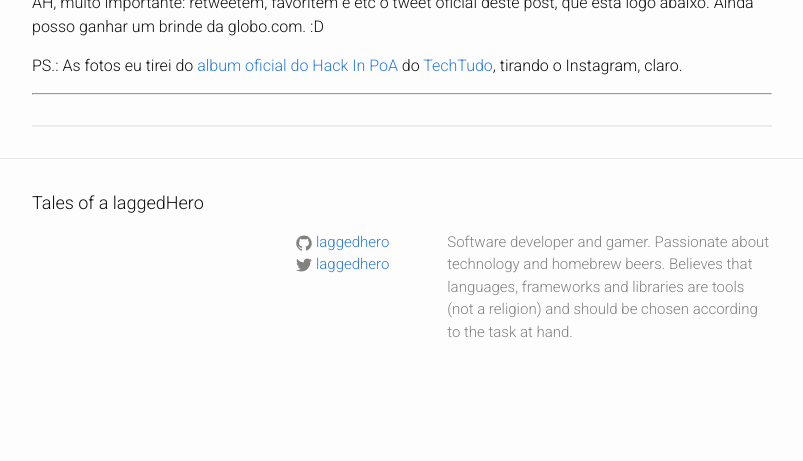
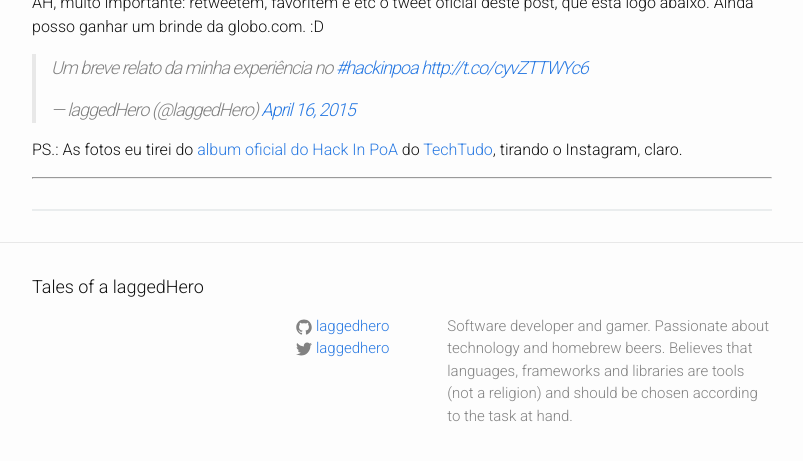
Before and after one commit to laggedHero/laggedhero.github.io, a Jekyll site: the page built from _posts/2015-04-16-hack-in-poa.md, in a window 1280 px wide and 900 px high, scrolled down 5454 px, cut to the strip 413-874 px from the top of the window. Shown: the whole strip, without its empty margins (238-1041 px from the left). Built offline with Jekyll 4.4.1, drawn with Linux system fonts in a browser that asks for light colours; comment, search, counter and statistics services are not loaded; before the commit the page ends 6270 px from its top, so only the background shows below that.

Commit message:
The tweet embed

```diff
--- a/_posts/2015-04-16-hack-in-poa.md
+++ b/_posts/2015-04-16-hack-in-poa.md
@@ -152,6 +152,9 @@ Mas eu acho que ganhamos muito mais. Eu me diverti pacas. Ri muito, me estressei
 
 AH, muito importante: retweetem, favoritem e etc o tweet oficial deste post, que está logo abaixo. Ainda posso ganhar um brinde da globo.com. :D
 
+<blockquote class="twitter-tweet" lang="en"><p>Um breve relato da minha experiência no <a href="https://twitter.com/hashtag/hackinpoa?src=hash">#hackinpoa</a> <a href="http://t.co/cyvZTTWYc6">http://t.co/cyvZTTWYc6</a></p>&mdash; laggedHero (@laggedHero) <a href="https://twitter.com/laggedHero/status/588642230061166592">April 16, 2015</a></blockquote>
+<script async src="//platform.twitter.com/widgets.js" charset="utf-8"></script>
+
 PS.: As fotos eu tirei do [album oficial do Hack In PoA] do [TechTudo], tirando o Instagram, claro.
 
 ------
```
